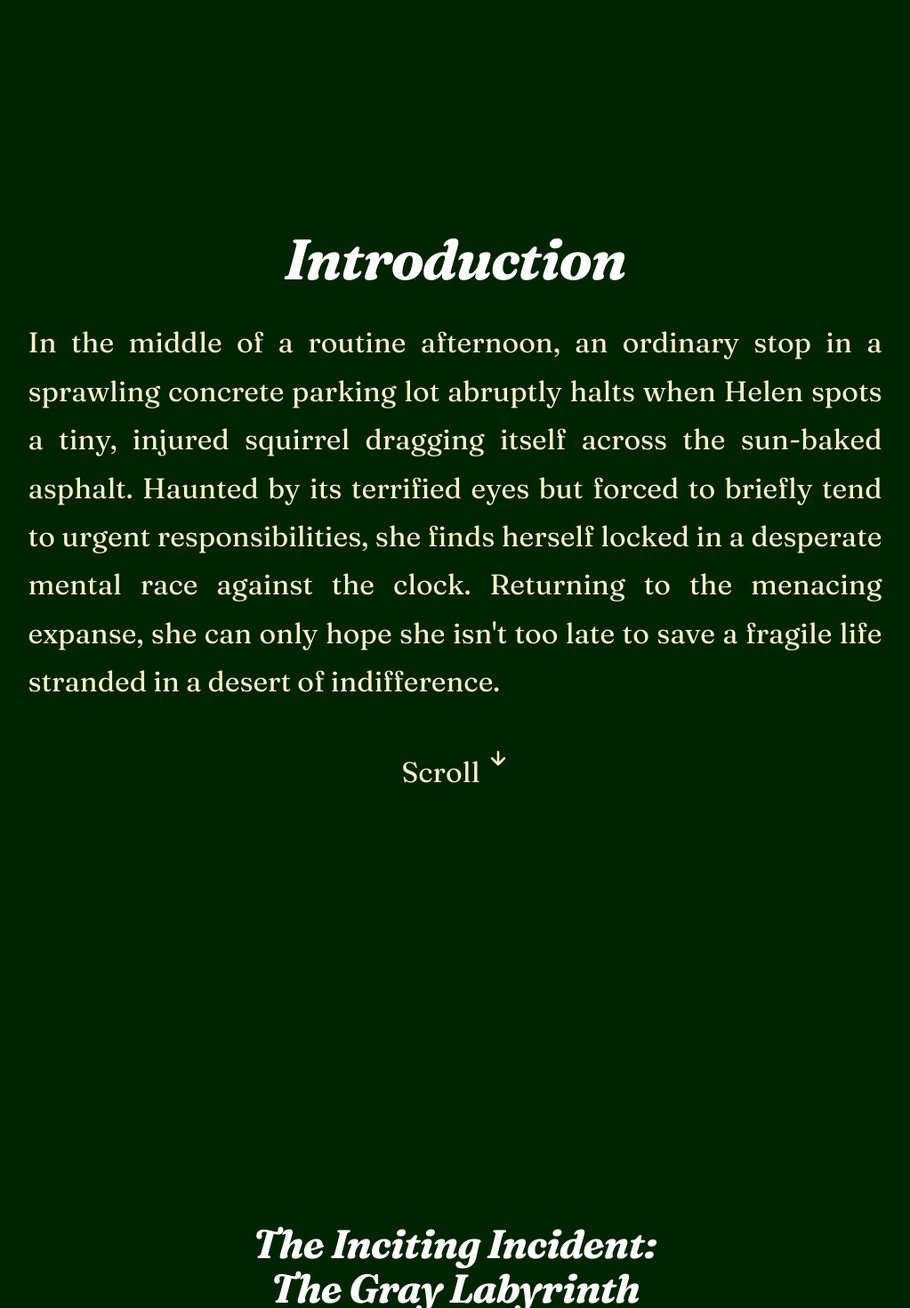
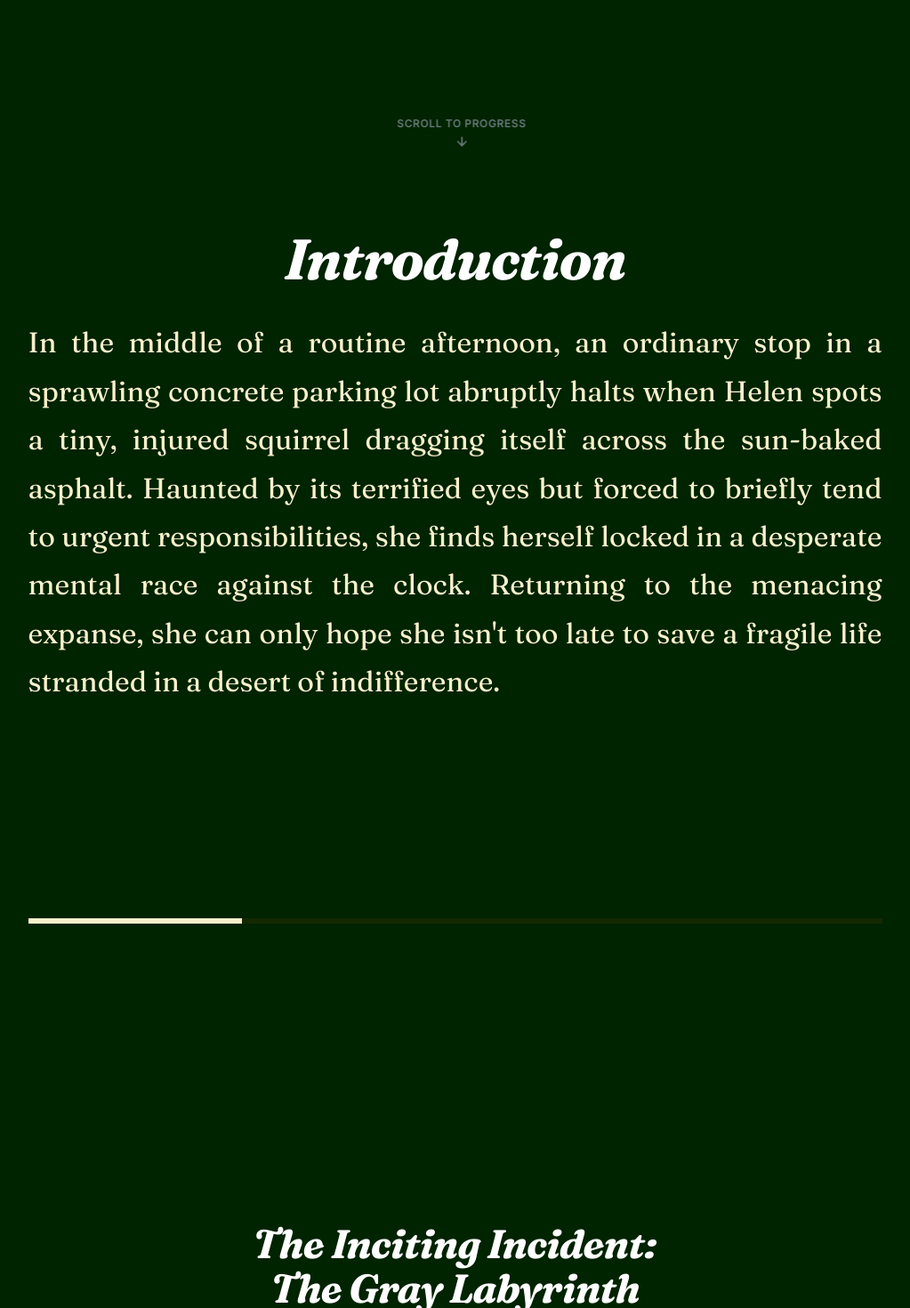
Before and after one commit to webrune-tim/patron-saint-of-squrrels, a SvelteKit app: page / in a window 1280 px wide. Shown: the part 600-2070 px from the top of the page at 89% size, without its empty margins (121-1144 px from the left). Built offline with nearby package versions, Linux system fonts and the light colour scheme.

Commit message:
scroll indicators

```diff
--- a/src/lib/actions/scrollStory.ts
+++ b/src/lib/actions/scrollStory.ts
@@ -1,29 +1,27 @@
-// lib/actions/scrollStory.ts
+// src/lib/actions/scrollStory.ts
 export function scrollStory(node: HTMLElement) {
     const steps = [...node.querySelectorAll<HTMLElement>('.step')];
     const stepCount = steps.length;
 
-	// Automatically handle the height layout dynamically
     node.style.setProperty('--step-count', String(stepCount));
 
     function handleScroll() {
         const rect = node.getBoundingClientRect();
         const viewHeight = window.innerHeight;
-
-		// Calculate total distance the element tracks (from sticking to unsticking)
         const totalScrollDistance = rect.height - viewHeight;
 
         if (totalScrollDistance <= 0) return;
 
-		// Quantize current progress between 0 and 1
         const scrolledDistance = -rect.top;
         const progress = Math.min(Math.max(scrolledDistance / totalScrollDistance, 0), 1);
 
-		// Determine current active step index based on progress distribution
         const activeIndex = Math.min(
             Math.floor(progress * stepCount),
             stepCount - 1
         );
+
+        // Feed index into the CSS layer for the progress calculation loop
+        node.style.setProperty('--active-step-index', String(activeIndex));
 
         steps.forEach((step, index) => {
             if (index === activeIndex) {
@@ -34,11 +32,8 @@ export function scrollStory(node: HTMLElement) {
         });
     }
 
-	// Attach passive listeners for maximum performance
     window.addEventListener('scroll', handleScroll, { passive: true });
     window.addEventListener('resize', handleScroll, { passive: true });
-
-	// Initialize position immediately on mount
     setTimeout(handleScroll, 0);
 
     return {
--- a/src/routes/+page.svelte
+++ b/src/routes/+page.svelte
@@ -11,11 +11,27 @@
 
     let audioComponent: HTMLAudioElement;
     let isAutoplayBlocked = false;
+    let isScrolling = false;
+    let scrollTimeout: number;
 
     onMount(() => {
         if (audioComponent) {
             audioComponent.volume = 0.5;
         }
+
+        const handleScrollState = () => {
+            isScrolling = true;
+            clearTimeout(scrollTimeout);
+            scrollTimeout = window.setTimeout(() => {
+                isScrolling = false;
+            }, 1200); // Re-appear 1.2s after they stop scrolling
+        };
+
+        window.addEventListener('scroll', handleScrollState, { passive: true });
+        return () => {
+            window.removeEventListener('scroll', handleScrollState);
+            clearTimeout(scrollTimeout);
+        };
     });
 
     const handleStart = () => {
@@ -31,6 +47,13 @@
     <source src={music} type="audio/mpeg">
 </audio>
 
+<div class="global-scroll-prompt ui-element" class:hidden={isScrolling}>
+    <span>Scroll to progress</span>
+    <svg class="bounce-arrow" xmlns="http://www.w3.org/2000/svg" viewBox="0 0 24 24" fill="none" stroke="currentColor" stroke-width="2.5" stroke-linecap="round" stroke-linejoin="round">
+        <path d="M12 5v14M19 12l-7 7-7-7"/>
+    </svg>
+</div>
+
 <div class="container">
     <header class="scene">
         <div class="scene-content center-content">
@@ -41,7 +64,7 @@
             </div>
         </div>
 
-        <a class="story-paragraph start-btn" href="#intro" onclick={handleStart}>
+        <a class="story-paragraph start-btn" href="#intro" on:click={handleStart}>
             <span>Start</span>
             <svg class="bounce-arrow" xmlns="http://www.w3.org/2000/svg" viewBox="0 0 24 24" fill="none" stroke="currentColor" stroke-width="2.5" stroke-linecap="round" stroke-linejoin="round">
                 <path d="M12 5v14M19 12l-7 7-7-7"/>
@@ -62,17 +85,13 @@
                     life stranded in a desert of indifference.
                 </p>
             </div>
-            <div class="story-paragraph start-btn">
-                <span>Scroll</span>
-                <svg class="bounce-arrow" xmlns="http://www.w3.org/2000/svg" viewBox="0 0 24 24" fill="none" stroke="currentColor" stroke-width="2.5" stroke-linecap="round" stroke-linejoin="round">
-                    <path d="M12 5v14M19 12l-7 7-7-7"/>
-                </svg>
-            </div>
         </div>
     </section>
 
     <section id="scene-1" class="scene" use:scrollStory>
         <div class="sticky-content">
+            <div class="scene-progress-bar"></div>
+
             <div class="step">
                 <h3 class="story-heading">
                     The Inciting Incident:<br />
@@ -102,6 +121,8 @@
 
     <section id="scene-2" class="scene" use:scrollStory>
         <div class="sticky-content">
+            <div class="scene-progress-bar"></div>
+
             <div class="step">
                 <h3 class="story-heading">
                     The Fracture Line:<br />
@@ -131,6 +152,8 @@
 
     <section id="scene-3" class="scene" use:scrollStory>
         <div class="sticky-content">
+            <div class="scene-progress-bar"></div>
+
             <div class="step">
                 <h3 class="story-heading">
                     The Descent:<br />
@@ -160,6 +183,8 @@
 
     <section id="scene-4" class="scene" use:scrollStory>
         <div class="sticky-content">
+            <div class="scene-progress-bar"></div>
+
             <div class="step">
                 <h3 class="story-heading">
                     The Resolution:<br />
@@ -198,15 +223,6 @@
 </div>
 
 <style>
-    .scene-number {
-        font-size: var(--text-xxxl);
-        font-family: var(--font-story);
-        position: absolute;
-        top: -2rem;
-        left: 0;
-        color: rgb(from var(--color-text-primary) r g b /0.75);
-    }
-
     .scene-content {
         display: flex;
         flex-direction: column;
@@ -230,7 +246,6 @@
         max-height: 60vh;
     }
 
-    /* --- New Styles for Bouncing Button Assembly --- */
     .start-btn {
         display: flex;
         place-content: center;
@@ -257,6 +272,53 @@
         }
     }
 
+    /* --- Dynamic Chapter Progress Bar Indicator --- */
+    .scene-progress-bar {
+        position: absolute;
+        top: 8px;
+        left: 0;
+        width: 100%;
+        height: 6px;
+        background: rgb(from var(--color-text-secondary) r g b / 0.25);
+    }
+
+    .scene-progress-bar::after {
+        content: '';
+        position: absolute;
+        top: 0;
+        left: 0;
+        height: 100%;
+        width: calc((var(--active-step-index, 0) + 1) / var(--step-count, 1) * 100%);
+        background: var(--color-text-primary);
+        transition: width 0.4s cubic-bezier(0.25, 1, 0.5, 1);
+    }
+
+    /* --- Global Ambient Scrolling Cue --- */
+    .global-scroll-prompt {
+        position: fixed;
+        bottom: var(--gap-md);
+        left: 50%;
+        transform: translateX(-50%);
+        z-index: 10;
+        display: flex;
+        flex-direction: column;
+        align-items: center;
+        gap: 0.25rem;
+        opacity: 0.8;
+        pointer-events: none;
+        transition: opacity 0.5s ease, transform 0.5s ease;
+    }
+
+    .global-scroll-prompt.hidden {
+        opacity: 0;
+        transform: translateX(-50%) translateY(10px);
+    }
+
+    .global-scroll-prompt .bounce-arrow {
+        width: 16px;
+        height: 16px;
+    }
+
     footer {
         padding: var(--gap-sm);
         color: rgb(from var(--color-text-primary) r g b /0.75);
```
Lines whose indentation alone changed are shown as unchanged.
